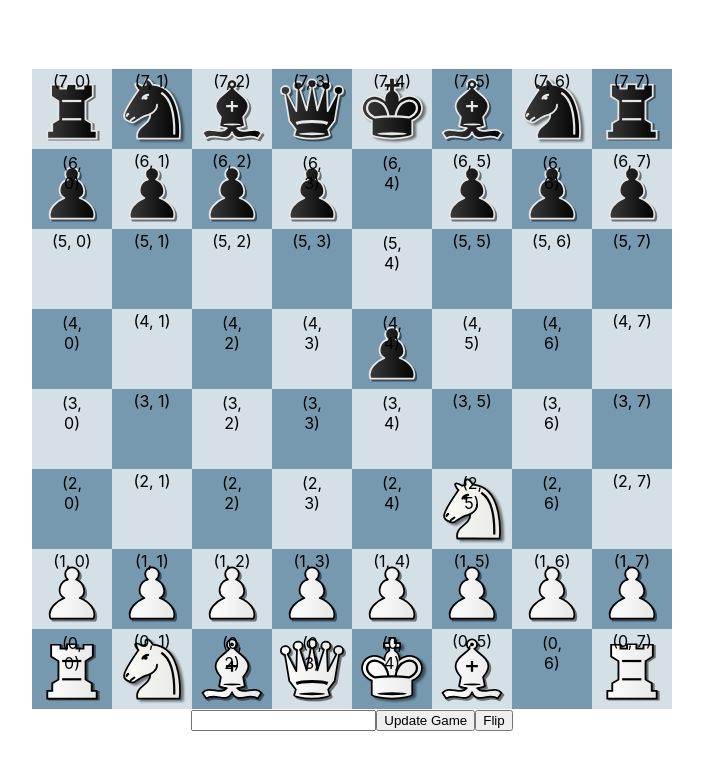
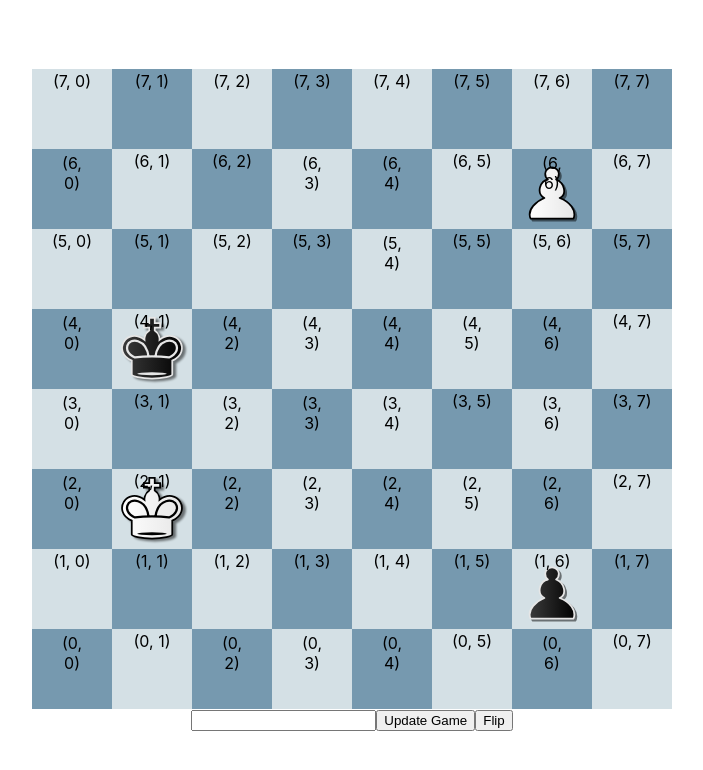
Before and after one commit to BlueBetaFish/chess-gui, a React (Create React App) app: page / in a window 1280 px wide. Shown: the top 770 px of the page, without its empty margins (288-991 px from the left). Built offline with nearby package versions, Linux system fonts and the light colour scheme.

Commit message:
debug KingCoordinate @Sourashis59

```diff
--- a/src/App.tsx
+++ b/src/App.tsx
@@ -7,7 +7,7 @@ import ChessGame from "./components/ChessGame";
 function App() {
     const [flip, setFlip] = useState(false);
     const [formValue, setFormValue] = useState("");
-    const [gameObj,setGameObj]=useState(new Game(START_BOARD_FEN));
+    const [gameObj,setGameObj]=useState(new Game("8/6P1/8/1k6/8/1K6/6p1/8 w - - 0 1"));
 
     return (
         <div className="App">
--- a/src/components/ChessBoard.tsx
+++ b/src/components/ChessBoard.tsx
@@ -10,14 +10,13 @@ type BoardProps = {
     boardObj: Board | null,
     showMoveinSquare: Move[],
     gameClickListener: any,
-    gameDropListener:any,
+    gameDropListener: any,
     gameDragOverListener: any,
+    checkIndex: Coordinate,
     flipBoard?: boolean
 }
 
-type BoardState = {
-    highlightedCoords: Coordinate[]
-}
+type BoardState = any
 
 
 
@@ -25,6 +24,7 @@ export default class ChessBoard extends Component<BoardProps, BoardState> {
 
 
     render() {
+        // console.log(this.props.checkIndex)
         return (
             <div className={styles.board}>
 
@@ -44,7 +44,8 @@ export default class ChessBoard extends Component<BoardProps, BoardState> {
                                                 boardClickListener={this.props.gameClickListener}
                                                 boardDragStartListener={this.props.gameDropListener}
                                                 boardDropListener={this.props.gameDragOverListener}
-                                                showMoveIndicator={getIndexinMoveList(index,this.props.showMoveinSquare)!==undefined}
+                                                showMoveIndicator={getIndexinMoveList(index, this.props.showMoveinSquare) !== undefined}
+                                                isInCheck={this.props.checkIndex.equals(index)}
                                             />)
                                     })
                                 }
@@ -67,8 +68,8 @@ export default class ChessBoard extends Component<BoardProps, BoardState> {
                                                 boardClickListener={this.props.gameClickListener}
                                                 boardDragStartListener={this.props.gameDropListener}
                                                 boardDropListener={this.props.gameDragOverListener}
-                                                showMoveIndicator={getIndexinMoveList(index,this.props.showMoveinSquare)!==undefined}
-
+                                                showMoveIndicator={getIndexinMoveList(index, this.props.showMoveinSquare) !== undefined}
+                                                isInCheck={this.props.checkIndex.equals(index)}
                                             />)
                                     }
                                     )
--- a/src/components/ChessGame.tsx
+++ b/src/components/ChessGame.tsx
@@ -14,12 +14,15 @@ type GameProps = {
 }
 
 type GameState = {
-    movesList: Move[]
+    gameBoard: Board | null,
+    askForPromotion: boolean,
+    checkIndex: Coordinate
+
+    movesList: Move[],
     currentSelected: Coordinate
-    gameBoard: Board | null,
     promoteToPiece: PieceType,
     promoteToIndex: Coordinate,
-    askForPromotion: boolean
+    promotionColor: Color,
 
 }
 
@@ -28,11 +31,14 @@ export default class ChessGame extends Component<GameProps, GameState> {
 
     state: Readonly<GameState> = {
         movesList: [],
+        gameBoard: this.props.gameObj.board,
+        askForPromotion: false, //Can be denoted by index
+        checkIndex: new Coordinate(),
+
         currentSelected: new Coordinate(),
-        gameBoard: this.props.gameObj.board,
         promoteToPiece: PieceType.NONE,
         promoteToIndex: new Coordinate(),
-        askForPromotion: false
+        promotionColor: Color.UNDEFINED,
     }
 
     constructor(props: GameProps) {
@@ -45,12 +51,17 @@ export default class ChessGame extends Component<GameProps, GameState> {
 
     moveClickListener(event: any, index: Coordinate) {
         const move = getIndexinMoveList(index, this.state.movesList);
+        this.setState({
+            checkIndex: this.props.gameObj.isCurrentPlayerKingInCheck()?.kingCoordinate ?? new Coordinate()
+        })
+        console.log("func", this.props.gameObj.isCurrentPlayerKingInCheck()?.kingCoordinate)
+        console.log("state", this.state.checkIndex)
 
         if (this.state.askForPromotion) {
 
         }
+
         else if (index.equals(this.state.currentSelected)) {
-            console.log("toggle")
             this.setState({
                 movesList: [],
                 currentSelected: new Coordinate()
@@ -61,7 +72,8 @@ export default class ChessGame extends Component<GameProps, GameState> {
             if (!(move.promotedPiece.equals(new Piece(PieceType.NONE, move.promotedPiece.pieceColor)))) {
                 this.setState({
                     askForPromotion: true,
-                    promoteToIndex: move.toSquare
+                    promoteToIndex: move.toSquare,
+                    promotionColor: move.promotedPiece.pieceColor
                 })
             }
             else {
@@ -103,7 +115,8 @@ export default class ChessGame extends Component<GameProps, GameState> {
             if (!(move.promotedPiece.equals(new Piece(PieceType.NONE, move.promotedPiece.pieceColor)))) {
                 this.setState({
                     askForPromotion: true,
-                    promoteToIndex: move.toSquare
+                    promoteToIndex: move.toSquare,
+                    promotionColor: move.promotedPiece.pieceColor
                 })
             }
             else {
@@ -132,7 +145,7 @@ export default class ChessGame extends Component<GameProps, GameState> {
                 move.toSquare.equals(this.state.promoteToIndex) &&
                 move.promotedPiece.pieceType === this.state.promoteToPiece
             )
-            if (move !== undefined){
+            if (move !== undefined) {
                 this.props.gameObj.executeMoveAndMutateGame(move);
                 this.setState({
                     gameBoard: this.props.gameObj.board,
@@ -151,7 +164,9 @@ export default class ChessGame extends Component<GameProps, GameState> {
             <div className={styles.container}>
                 {(this.state.askForPromotion) ?
                     <ChessPromotionSelector
-                        peiceColor={Color.WHITE}
+                        index={this.state.promoteToIndex}
+                        boardFlipped={this.props.flipGame ?? false}
+                        peiceColor={this.state.promotionColor}
                         promotionClickListener={this.promotionClickListener}
                     />
                     :
@@ -163,7 +178,9 @@ export default class ChessGame extends Component<GameProps, GameState> {
                     gameDropListener={this.dragStartListener}
                     gameDragOverListener={this.dropListener}
                     showMoveinSquare={this.state.movesList}
-                    flipBoard={this.props.flipGame} />
+                    flipBoard={this.props.flipGame}
+                    checkIndex={this.state.checkIndex}
+                />
             </div>
         )
     }
--- /dev/null
+++ b/src/components/ChessPromotionSelectorSquare.tsx
@@ -0,0 +1,81 @@
+import React, { Component } from 'react'
+import Piece, { Color, PieceType } from '../chess-board/Pieces'
+import ChessPromotionSelector from './ChessPromotionSelector';
+import styles from '../styles/ChessPromotionSelectorSquare.module.css';
+
+type ChessPromotionSelectorSquareProps = {
+    piece: Piece,
+    boardClickListener: any
+}
+const themeStringPrefix = `assets/pieces/cardinal/`
+
+export default class ChessPromotionSelectorSquare extends Component<ChessPromotionSelectorSquareProps, any> {
+
+
+    constructor(props: ChessPromotionSelectorSquareProps) {
+        super(props)
+        this.getImageSrc = this.getImageSrc.bind(this);
+    }
+
+    getImageSrc(peiceType: PieceType, peiceColor: Color): string {
+
+        if (peiceColor === Color.WHITE) {
+
+            switch (peiceType) {
+
+                case PieceType.PAWN:
+                    return themeStringPrefix + "wp.svg";
+
+                case PieceType.KNIGHT:
+                    return themeStringPrefix + "wn.svg";
+
+                case PieceType.BISHOP:
+                    return themeStringPrefix + "wb.svg";
+
+                case PieceType.ROOK:
+                    return themeStringPrefix + "wr.svg";
+
+                case PieceType.QUEEN:
+                    return themeStringPrefix + "wq.svg";
+
+                case PieceType.KING:
+                    return themeStringPrefix + "wk.svg";
+
+            }
+        }
+        else {
+
+            switch (peiceType) {
+
+                case PieceType.PAWN:
+                    return themeStringPrefix + "bp.svg";
+
+                case PieceType.KNIGHT:
+                    return themeStringPrefix + "bn.svg";
+
+                case PieceType.BISHOP:
+                    return themeStringPrefix + "bb.svg";
+
+                case PieceType.ROOK:
+                    return themeStringPrefix + "br.svg";
+
+                case PieceType.QUEEN:
+                    return themeStringPrefix + "bq.svg";
+
+                case PieceType.KING:
+                    return themeStringPrefix + "bk.svg";
+            }
+        }
+        return ""
+    }
+
+    render() {
+        return (
+            <div className={styles.selectorSquare} onClick={(event) => { this.props.boardClickListener(event, this.props.piece.pieceType) }}>
+                <img
+                    src={this.getImageSrc(this.props.piece.pieceType, this.props.piece.pieceColor)}
+                />
+            </div>
+        )
+    }
+}
--- a/src/components/ChessSquare.tsx
+++ b/src/components/ChessSquare.tsx
@@ -4,7 +4,7 @@ import { Coordinate } from '../chess-board/chessUtility'
 
 
 
-type Props = {
+type ChessSquareProps = {
     piece: Piece,
     index: Coordinate,
     colorIndex: Coordinate,
@@ -12,10 +12,11 @@ type Props = {
     boardDropListener: any,
     boardDragStartListener: any,
     showMoveIndicator: boolean,
+    isInCheck: boolean,
     theme?: string
 }
 
-export default function ChessGrid(props: Props) {
+export default function ChessGrid(props: ChessSquareProps) {
 
     const themeStringPrefix = `assets/pieces/cardinal/`
 
@@ -73,28 +74,28 @@ export default function ChessGrid(props: Props) {
 
     function isLightSquare(): boolean {
         const { x, y } = props.colorIndex;
-        return ((x+y)%2===0)
+        return ((x + y) % 2 === 0)
     }
-
 
     return (
         <div className={
             [styles.grid, (isLightSquare()) ? styles.light : styles.dark].join(' ')}
             onClick={(event) => { props.boardClickListener(event, props.index) }}
-            onDrop={(event: any)=>{props.boardDropListener(event, props.index)}}
-            onDragOver={(event: any)=>{event.preventDefault()}} >
+            onDrop={(event: any) => { props.boardDropListener(event, props.index) }}
+            onDragOver={(event: any) => { event.preventDefault() }}
+            style={(props.isInCheck) ? { backgroundColor: "#E67B6E" } : {}} >
             {
                 (props.piece.pieceColor !== Color.UNDEFINED) ?
                     <img
-                    id={props.piece.pieceType+props.piece.pieceColor+props.index.x+props.index.y}
-                    src={getImageSrc(props.piece.pieceType, props.piece.pieceColor)}
-                    draggable={true}
-                    onDragStart={(event:any)=>{props.boardDragStartListener(event,props.index)}}
-                     />
+                        id={props.piece.pieceType + props.piece.pieceColor + props.index.x + props.index.y}
+                        src={getImageSrc(props.piece.pieceType, props.piece.pieceColor)}
+                        draggable={true}
+                        onDragStart={(event: any) => { props.boardDragStartListener(event, props.index) }}
+                    />
                     : (<></>)
 
             }
-            <span className={styles.debug}>({props.index.x+", "+props.index.y}) </span>
+            <span className={styles.debug}>({props.index.x + ", " + props.index.y}) </span>
             <img src={'assets/moveIndicator.svg'} className={[styles.moveIndicator, (props.showMoveIndicator) ? styles.showMoveIndicator : " "].join(' ')} />
 
         </div>
--- a/src/styles/ChessPromotionSelector.module.css
+++ b/src/styles/ChessPromotionSelector.module.css
@@ -1,7 +1,8 @@
-.selector{
-    height: 40vmin;
-    width: 10vmin;
-    display: flex;
-    flex-wrap: wrap;
-
+.selector {
+  height: 40vmin;
+  width: 10vmin;
+  display: flex;
+  flex-wrap: wrap;
+  position: absolute;
+  z-index: 3;
 }
--- /dev/null
+++ b/src/styles/ChessPromotionSelectorSquare.module.css
@@ -0,0 +1,19 @@
+.selectorSquare {
+  position: relative;
+  height: 10vmin;
+  width: 10vmin;
+  box-sizing: border-box;
+  background-color: white;
+}
+
+.selectorSquare:hover {
+  border: 3px solid aquamarine;
+}
+img {
+  position: relative;
+  left: 0;
+  top: 0;
+  width: 100%;
+  height: 100%;
+  z-index: 1;
+}
--- a/src/styles/ChessSquare.module.css
+++ b/src/styles/ChessSquare.module.css
@@ -49,6 +49,6 @@ img {
     position: absolute;
     left: 50%;
     transform: translate(-50%, 10%);
-    z-index: 3;
+    z-index: 2;
     text-shadow:black;
 }
```
Also changed, not shown: src/components/ChessPromotionSelector.tsx (+98 -39 lines).
